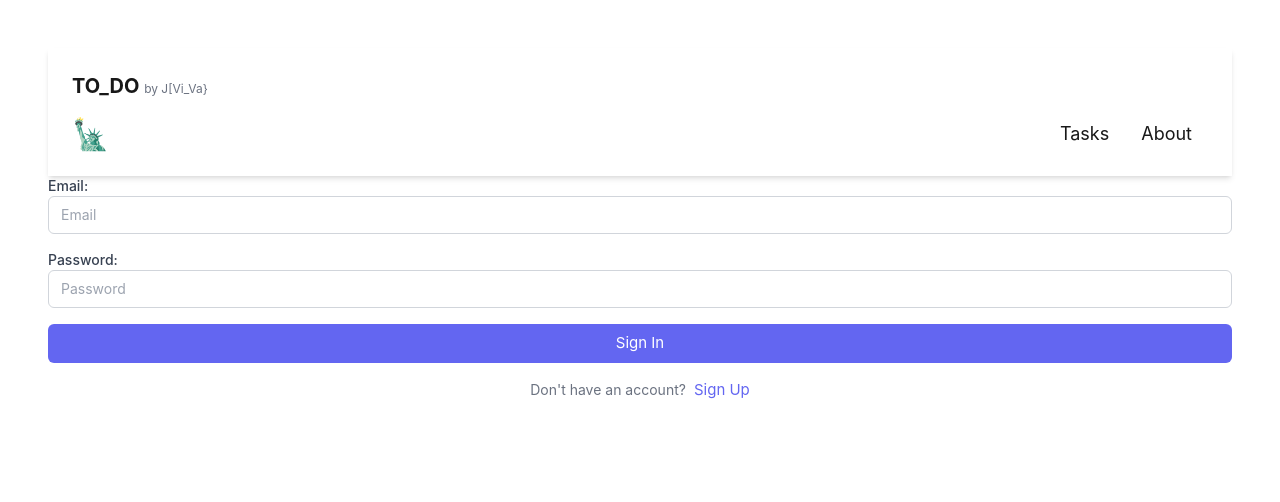
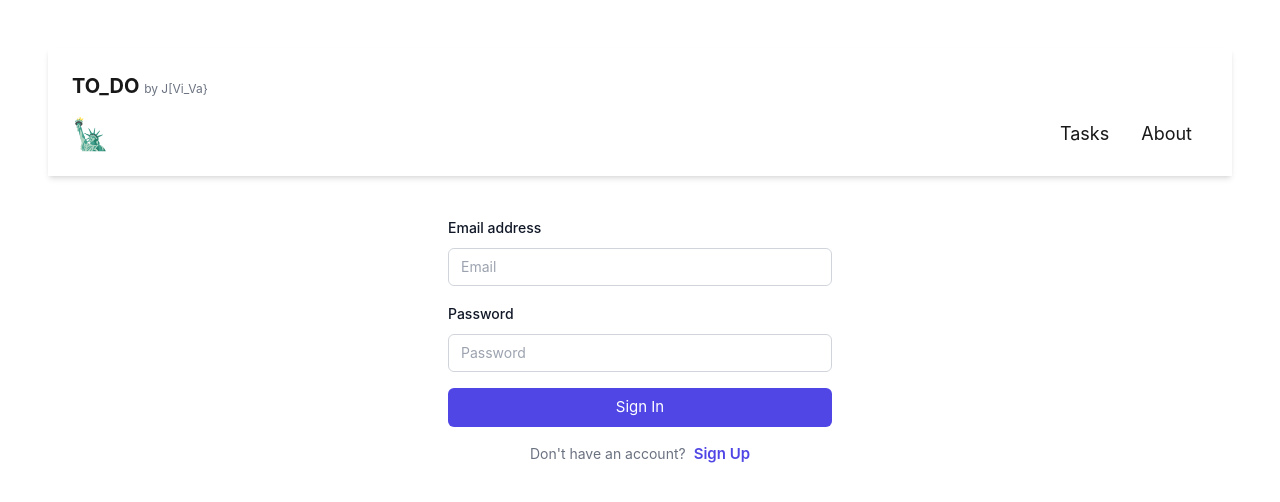
Before and after one commit to joanojan/TO-DO_app, a Vue app: page /signin in a window 1280 px wide. Shown: the top 502 px of the page. Built offline with nearby package versions, Linux system fonts and the light colour scheme; no server answers.

Commit message:
SignIn.vue style

```diff
--- a/src/components/SignUpPrompt.vue
+++ b/src/components/SignUpPrompt.vue
@@ -1,7 +1,7 @@
 <template>
     <div class="mt-4 flex items-center justify-center">
       <p class="text-sm text-gray-500">Don't have an account?</p>
-      <button class="ml-2 focus:outline-none text-indigo-500 hover:text-indigo-700" @click="$emit('signup')">
+      <button class="font-semibold ml-2 focus:outline-none text-indigo-600 hover:text-indigo-500" @click="$emit('signup')">
         Sign Up
       </button>
     </div>
--- a/src/views/SignInView.vue
+++ b/src/views/SignInView.vue
@@ -30,19 +30,21 @@ const signUp = () => {
 
 <template>
 	<main>
+		<div class="mt-10 sm:mx-auto sm:w-full sm:max-w-sm">
+
 			<form @submit.prevent="signIn">
 				<div class="mb-4">
-				<label for="email" class="block text-sm font-medium text-gray-700">Email:</label>
+					<label for="email" class="block my-2 text-sm font-medium leading-6 text-gray-900">Email address</label>
 					<input type="email" id="email" v-model="user" placeholder="Email"
-					class="form-input w-full rounded-md border border-gray-300 py-2 px-3 text-sm shadow-outline focus:outline-none focus:ring-indigo-500 focus:border-indigo-500">
+						class="form-input w-full rounded-md border border-gray-300 py-2 px-3 text-sm">
 				</div>
 				<div class="mb-4">
-				<label for="password" class="block text-sm font-medium text-gray-700">Password:</label>
+					<label for="password" class="block text-sm font-medium leading-6 my-2 text-gray-900">Password</label>
 					<input type="password" id="password" v-model="password" placeholder="Password"
 						class="form-input w-full rounded-md border border-gray-300 py-2 px-3 text-sm shadow-outline focus:outline-none focus:ring-indigo-500 focus:border-indigo-500">
 				</div>
 				<ButtonComponent type="submit"
-				class="w-full bg-indigo-500 text-white rounded-md py-2 px-4 hover:bg-indigo-700 focus:outline-none focus:ring-2 focus:ring-offset-2 focus:ring-indigo-500">
+					class="w-full bg-indigo-600 text-white rounded-md py-2 px-4 hover:bg-indigo-500 focus:outline-none">
 					Sign In</ButtonComponent>
 				<div v-if="userStore.error" class="text-red-500 text-sm mt-2">
 					{{ userStore.error.message }}
@@ -50,5 +52,8 @@ const signUp = () => {
 			</form>
 
 			<SignUpPrompt @click="signUp" />
+
+		</div>
+
 	</main>
 </template>
```
Lines whose indentation alone changed are shown as unchanged.
